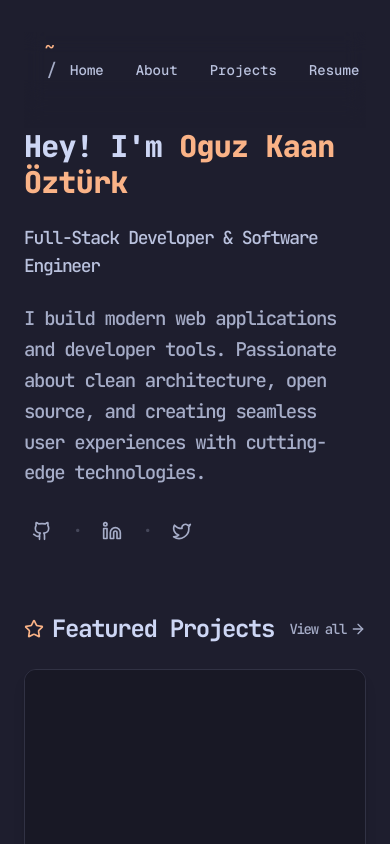
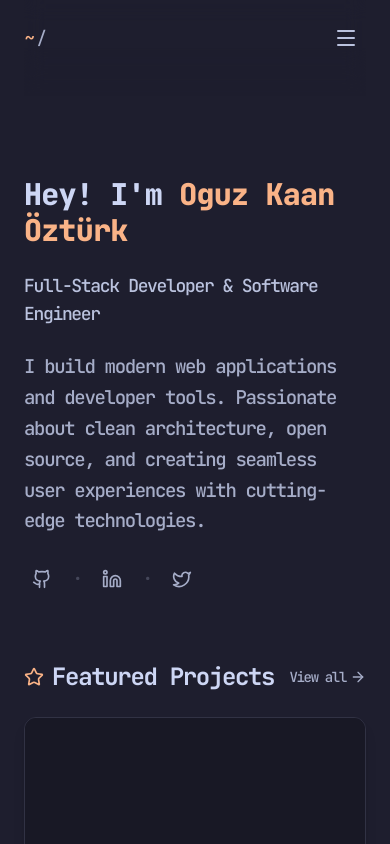
Before and after one commit to Oguz361/portfolio, a Next.js app: page / in a window 390 px wide. Shown: the top 844 px of the page. Built offline with nearby package versions, Linux system fonts and the light colour scheme.

Commit message:
adjustments

```diff
--- a/app/globals.css
+++ b/app/globals.css
@@ -28,8 +28,8 @@
   --ctp-mantle: #181825;
   --ctp-crust: #11111b;
   --ctp-accent: #fab387;
+  --ctp-accent-rgb: 250, 179, 135;
 }
-
 @theme inline {
   --color-base: var(--ctp-base);
   --color-mantle: var(--ctp-mantle);
--- a/app/page.tsx
+++ b/app/page.tsx
@@ -7,9 +7,9 @@ import Footer from "@/components/Footer";
 
 export default function Home() {
   return (
-    <div className="mx-auto max-w-6xl px-6 py-8">
+    <div className="mx-auto max-w-6xl px-6 pb-8 md:pb-12">
       <header
-        className="sticky top-0 z-10 flex h-24 items-center justify-between p-5 pb-10 select-none"
+        className="sticky top-0 z-10 flex h-24 items-center justify-between py-5 pb-10 select-none"
         style={{
           backdropFilter: "blur(10px)",
           WebkitBackdropFilter: "blur(10px)",
@@ -20,7 +20,7 @@ export default function Home() {
         <CommandPalette />
         <Navigation />
       </header>
-      <main className="space-y-16">
+      <main className="space-y-16 pt-20 pb-8">
         <Hero />
         <FeaturedProjects />
         <Dashboard />
--- a/components/ClickCounter.tsx
+++ b/components/ClickCounter.tsx
@@ -20,7 +20,7 @@ export default function ClickCounter() {
   return (
     <button
       onClick={handleClick}
-      className="group flex items-center gap-3 rounded-xl border border-surface0 bg-base shadow-lg p-4 transition-colors w-full"
+      className="group flex items-center gap-3 rounded-xl border border-surface0 bg-base shadow-lg p-4 transition-all hover:border-accent w-full"
     >
       <MousePointerClick className="h-5 w-5 text-accent" />
       <div className="text-left">
--- a/components/CommandPalette.tsx
+++ b/components/CommandPalette.tsx
@@ -58,7 +58,7 @@ export default function CommandPalette() {
 
   return (
     <div className="font-mono text-base text-subtext0">
-      <span className="text-accent hover:text-accent/40">~</span>
+      <a href="#" className="text-accent hover:text-accent/40">~</a>
       <span className="mx-0.5 inline-flex items-center">/</span>
       {activeSection && (
         <>
--- a/components/ConnectCard.tsx
+++ b/components/ConnectCard.tsx
@@ -2,7 +2,7 @@ import { Mail } from "lucide-react";
 
 export default function ConnectCard() {
   return (
-    <div className="group flex flex-col items-start gap-4 rounded-xl border border-surface0 bg-base shadow-lg p-4 transition-colors">
+    <div className="group flex flex-col items-start gap-4 rounded-xl border border-surface0 bg-base shadow-lg p-4 transition-all hover:border-accent">
       <h3 className="text-lg font-semibold text-ctp-text transition-colors group-hover:text-accent">Let&apos;s Connect</h3>
       <p className="text-sm text-subtext0">
         Interested in working together or just want to say hi? Feel free to
--- a/components/LocationWidget.tsx
+++ b/components/LocationWidget.tsx
@@ -14,7 +14,7 @@ export default function LocationWidget() {
     return () => clearInterval(id);
   }, []);
   return (
-    <div className="group flex items-center gap-3 rounded-xl border border-surface0 bg-base shadow-lg p-4 transition-colors">
+    <div className="group flex items-center gap-3 rounded-xl border border-surface0 bg-base shadow-lg p-4 transition-all hover:border-accent">
       <MapPin className="h-5 w-5 text-accent" />
       <div>
         <p className="text-sm font-medium text-ctp-text transition-colors group-hover:text-accent">Germany</p>
--- a/components/Navigation.tsx
+++ b/components/Navigation.tsx
@@ -1,3 +1,9 @@
+"use client";
+
+import { useState } from "react";
+import { createPortal } from "react-dom";
+import { Menu, X } from "lucide-react";
+
 const links = [
   { label: "Home", href: "#" },
   { label: "About", href: "#about" },
@@ -6,8 +12,12 @@ const links = [
 ];
 
 export default function Navigation() {
+  const [isOpen, setIsOpen] = useState(false);
+
   return (
-    <nav className="flex items-center gap-2 font-mono text-sm font-medium tracking-normal text-subtext1">
+    <nav className="relative font-mono text-sm font-medium tracking-normal text-subtext1">
+      {/* Desktop links */}
+      <div className="hidden md:flex items-center gap-2">
         {links.map((link) => (
           <a
             key={link.label}
@@ -17,6 +27,68 @@ export default function Navigation() {
             {link.label}
           </a>
         ))}
+      </div>
+
+      {/* Mobile hamburger button */}
+      <button
+        onClick={() => setIsOpen(!isOpen)}
+        className="md:hidden p-2 transition-colors hover:text-accent"
+        aria-label={isOpen ? "Close menu" : "Open menu"}
+      >
+        <Menu size={24} />
+      </button>
+
+      {/* Mobile sidebar overlay — portaled out of header to avoid mask clipping */}
+      {createPortal(
+        <div
+          className={`fixed inset-0 z-50 md:hidden transition-opacity duration-300 ${
+            isOpen ? "opacity-100 pointer-events-auto" : "opacity-0 pointer-events-none"
+          }`}
+        >
+          {/* Backdrop */}
+          <div
+            className="absolute inset-0 backdrop-blur-sm"
+            onClick={() => setIsOpen(false)}
+          />
+
+          {/* Sidebar panel */}
+          <div
+            className={`absolute top-0 right-0 h-full w-64 bg-mantle border-l border-surface0 shadow-xl transition-transform duration-300 ${
+              isOpen ? "translate-x-0" : "translate-x-full"
+            }`}
+          >
+            {/* Header */}
+            <div className="flex items-center justify-between h-16 px-4 border-b border-surface0">
+              <span className="text-accent font-mono text-lg font-semibold">Navigation</span>
+              <button
+                onClick={() => setIsOpen(false)}
+                className="p-2 transition-colors hover:text-ctp-red"
+                aria-label="Close menu"
+              >
+                <X size={20} />
+              </button>
+            </div>
+
+            {/* Links */}
+            <nav className="p-4">
+              <ul className="space-y-2">
+                {links.map((link) => (
+                  <li key={link.label}>
+                    <a
+                      href={link.href}
+                      onClick={() => setIsOpen(false)}
+                      className="block rounded p-2 transition-colors hover:bg-surface0"
+                    >
+                      {link.label}
+                    </a>
+                  </li>
+                ))}
+              </ul>
+            </nav>
+          </div>
+        </div>,
+        document.body
+      )}
     </nav>
   );
 }
--- a/components/ProjectCard.tsx
+++ b/components/ProjectCard.tsx
@@ -3,7 +3,7 @@ import type { Project } from "@/data/projects";
 
 export default function ProjectCard({ project }: { project: Project }) {
   return (
-    <div className="group flex flex-col overflow-hidden rounded-xl border border-surface0 bg-base shadow-lg transition-colors">
+    <div className="group flex cursor-pointer flex-col overflow-hidden rounded-xl border border-surface0 bg-base shadow-lg transition-all hover:border-accent">
       <div className="aspect-video w-full bg-mantle" />
       <div className="flex flex-1 flex-col gap-3 p-5">
         <h3 className="text-lg font-semibold text-ctp-text transition-colors group-hover:text-accent">{project.title}</h3>
--- a/components/ThemeCustomizer.tsx
+++ b/components/ThemeCustomizer.tsx
@@ -14,7 +14,7 @@ export default function ThemeCustomizer() {
   const { palette, accent, setPalette, setAccent } = useTheme();
 
   return (
-    <div className="group rounded-xl border border-surface0 bg-base shadow-lg p-4 space-y-4 transition-colors">
+    <div className="group rounded-xl border border-surface0 bg-base shadow-lg p-4 space-y-4 transition-all hover:border-accent">
       <h3 className="text-sm font-semibold text-ctp-text transition-colors group-hover:text-accent">Theme</h3>
       <div className="flex flex-wrap gap-2">
         {paletteNames.map((p) => (
--- a/lib/ThemeProvider.tsx
+++ b/lib/ThemeProvider.tsx
@@ -12,6 +12,15 @@ interface ThemeContextType {
 
 const ThemeContext = createContext<ThemeContextType | null>(null);
 
+function hexToRgb(hex: string): string {
+  const h = hex.replace("#", "");
+  return [
+    parseInt(h.substring(0, 2), 16),
+    parseInt(h.substring(2, 4), 16),
+    parseInt(h.substring(4, 6), 16),
+  ].join(", ");
+}
+
 function applyTheme(palette: PaletteName, accent: AccentName) {
   const colors: CatppuccinPalette = palettes[palette];
   const root = document.documentElement;
@@ -21,6 +30,7 @@ function applyTheme(palette: PaletteName, accent: AccentName) {
     root.style.setProperty(`--ctp-${key}`, colors[key]);
   }
   root.style.setProperty("--ctp-accent", colors[accent]);
+  root.style.setProperty("--ctp-accent-rgb", hexToRgb(colors[accent]));
 }
 
 export function ThemeProvider({ children }: { children: ReactNode }) {
```
Lines whose indentation alone changed are shown as unchanged.
